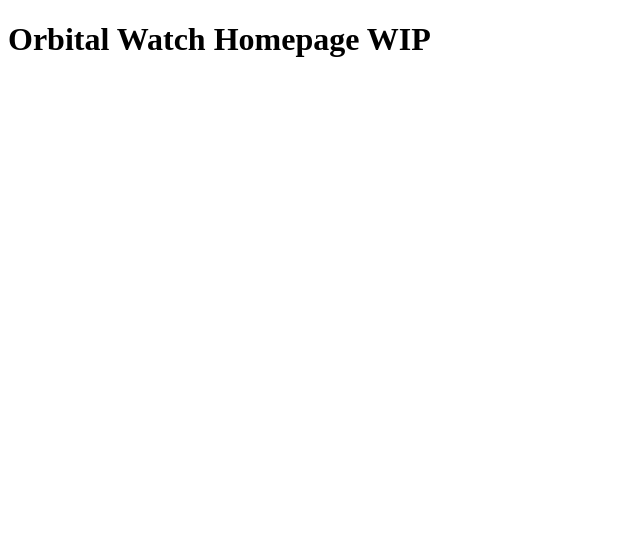
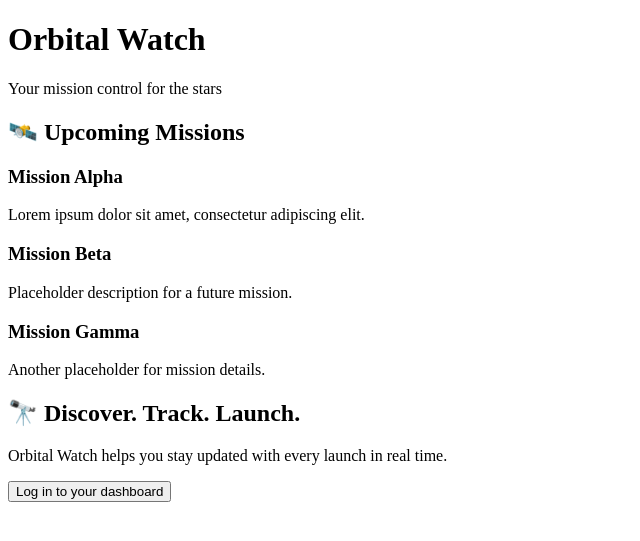
Before and after one commit to FabienArthurYnov/OrbitalWatch, a Symfony app: template templates/home/home.html.twig in a window 1280 px wide. Shown: the top 541 px of the page, without its empty margins (0-640 px from the left). Run offline with Twig, Linux system fonts and the light colour scheme; the template is opened without the code that fills it, so the values that code supplies are empty; some libraries are stand-ins or nearby versions.

Commit message:
home page front

```diff
--- a/templates/home/home.html.twig
+++ b/templates/home/home.html.twig
@@ -1,7 +1,38 @@
 {% extends 'base.html.twig' %}
 
-{% block title %}Home Page{% endblock %}
+{% block title %}Orbital Watch — Explore the Stars{% endblock %}
 
 {% block body %}
-    <h1>Orbital Watch Homepage WIP</h1>
+    <header class="hero">
+        <div class="container">
+            <h1>Orbital Watch</h1>
+            <p>Your mission control for the stars</p>
+        </div>
+    </header>
+
+    <main class="container">
+        <section class="section">
+            <h2>🛰️ Upcoming Missions</h2>
+            <div class="card-grid">
+                <div class="card">
+                    <h3>Mission Alpha</h3>
+                    <p>Lorem ipsum dolor sit amet, consectetur adipiscing elit.</p>
+                </div>
+                <div class="card">
+                    <h3>Mission Beta</h3>
+                    <p>Placeholder description for a future mission.</p>
+                </div>
+                <div class="card">
+                    <h3>Mission Gamma</h3>
+                    <p>Another placeholder for mission details.</p>
+                </div>
+            </div>
+        </section>
+
+        <section class="section highlight">
+            <h2>🔭 Discover. Track. Launch.</h2>
+            <p>Orbital Watch helps you stay updated with every launch in real time.</p>
+            <button>Log in to your dashboard</button>
+        </section>
+    </main>
 {% endblock %}
```
Also changed, not shown: assets/styles/app.css (+74 -1 lines).
